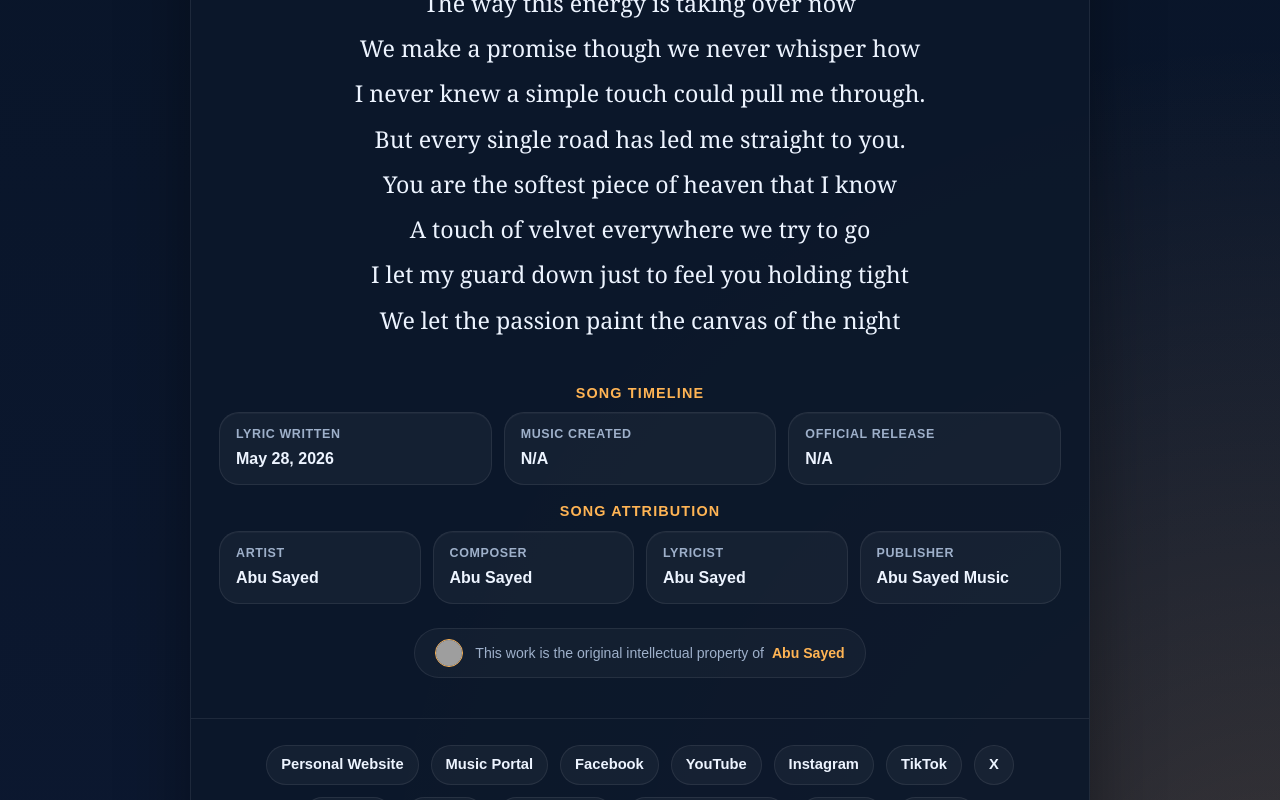
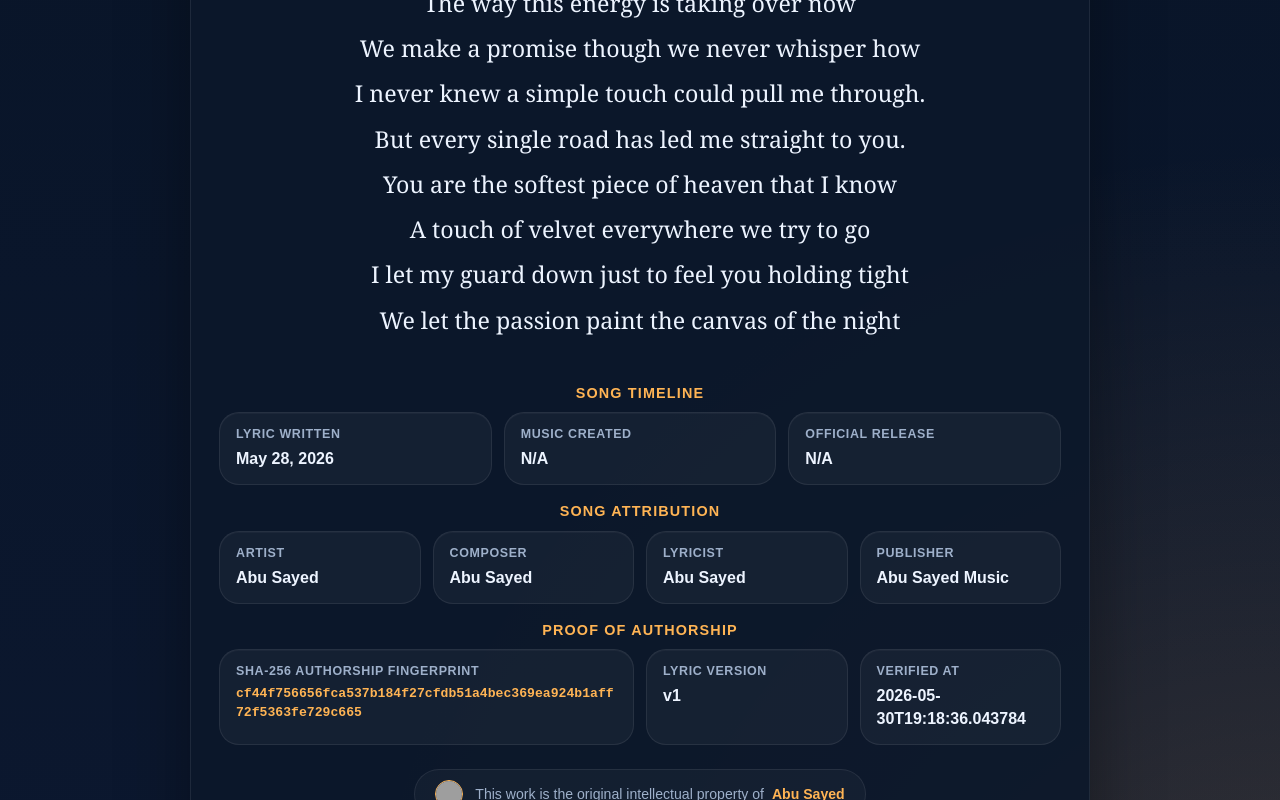
Before and after one commit to ImAbuSayed/touch-of-velvet, a plain HTML site: page index.html in a window 1280 px wide. Shown: the part 2000-2800 px from the top of the page. Drawn offline with Linux system fonts and the light colour scheme; grey boxes are pictures that could not be loaded.

Commit message:
feat: update song assets v1 with signed GPG commit [verified]

```diff
--- a/index.html
+++ b/index.html
@@ -14,9 +14,9 @@
     <meta name="keywords" content="Touch Of Velvet, Abu Sayed lyrics, original song lyrics, Abu Sayed original song, Abu Sayed lyricist, Abu Sayed composer, Abu Sayed songwriter, official lyrics">
     <meta name="robots" content="index,follow,max-snippet:-1,max-image-preview:large,max-video-preview:-1">
     <meta name="referrer" content="strict-origin-when-cross-origin">
-    <meta name="description" content="Discover the complete lyrics of &#x27;Touch Of Velvet&#x27;, a unique musical work by Abu Sayed, encompassing original composition and writing.">
+    <meta name="description" content="Official lyrics for &#x27;Touch Of Velvet&#x27;, an original song written, composed, created, and owned by Abu Sayed.">
     <meta property="og:title" content="Touch Of Velvet - Original Lyrics by Abu Sayed">
-    <meta property="og:description" content="Discover the complete lyrics of &#x27;Touch Of Velvet&#x27;, a unique musical work by Abu Sayed, encompassing original composition and writing.">
+    <meta property="og:description" content="Official lyrics for &#x27;Touch Of Velvet&#x27;, an original song written, composed, created, and owned by Abu Sayed.">
     <meta property="og:type" content="music.song">
     <meta property="og:url" content="https://imabusayed.github.io/touch-of-velvet/">
     <meta property="og:site_name" content="Abu Sayed Music">
@@ -24,7 +24,7 @@
     <meta name="last-modified" content="2026-05-28 20:00:04">
     <meta name="twitter:card" content="summary_large_image">
     <meta name="twitter:title" content="Touch Of Velvet - Original Lyrics by Abu Sayed">
-    <meta name="twitter:description" content="Discover the complete lyrics of &#x27;Touch Of Velvet&#x27;, a unique musical work by Abu Sayed, encompassing original composition and writing.">
+    <meta name="twitter:description" content="Official lyrics for &#x27;Touch Of Velvet&#x27;, an original song written, composed, created, and owned by Abu Sayed.">
     <link rel="canonical" href="https://imabusayed.github.io/touch-of-velvet/">
     <link rel="sitemap" type="application/xml" title="Sitemap" href="https://imabusayed.github.io/touch-of-velvet/sitemap.xml">
     <link rel="author" href="https://github.com/ImAbuSayed">
@@ -100,7 +100,7 @@
       "@id": "https://imabusayed.github.io/touch-of-velvet#webpage",
       "url": "https://imabusayed.github.io/touch-of-velvet/",
       "name": "Touch Of Velvet - Original Lyrics by Abu Sayed",
-      "description": "Discover the complete lyrics of 'Touch Of Velvet', a unique musical work by Abu Sayed, encompassing original composition and writing.",
+      "description": "Official lyrics for 'Touch Of Velvet', an original song written, composed, created, and owned by Abu Sayed.",
       "isPartOf": {
         "@id": "https://music.abusayed.com.bd/#website"
       },
@@ -537,7 +537,7 @@
 
         <div class="controls">
             <button class="btn-speak" id="speakBtn" title="Read the lyrics aloud"><span id="speakText">Read Aloud</span></button>
-            <a href="https://music.abusayed.com.bd/Licensing/?https://imabusayed.github.io/touch-of-velvet/" class="btn-license" title="Get licensing for this song" target="_blank">License this song: Touch Of Velvet</a>
+            <a href="https://music.abusayed.com.bd/Licensing/?https://imabusayed.github.io/touch-of-velvet/" class="btn-license" title="Get licensing for this song" target="_blank">Secure Licensing Rights for Touch Of Velvet</a>
 
         </div>
         <br>
@@ -612,6 +612,26 @@
             <div class="meta-card">
                 <span class="meta-label">Publisher</span>
                 <strong>Abu Sayed Music</strong>
+            </div>
+
+                </div>
+            </div>
+
+            <div class="details-block">
+                <div class="details-title">Proof of Authorship</div>
+                <div class="meta-grid">
+
+            <div class="meta-card" style="grid-column: span 2;">
+                <span class="meta-label">SHA-256 Authorship Fingerprint</span>
+                <strong style="word-break: break-all; font-family: monospace; font-size: 0.82rem; color: var(--accent);">cf44f756656fca537b184f27cfdb51a4bec369ea924b1aff72f5363fe729c665</strong>
+            </div>
+            <div class="meta-card">
+                <span class="meta-label">Lyric Version</span>
+                <strong>v1</strong>
+            </div>
+            <div class="meta-card">
+                <span class="meta-label">Verified At</span>
+                <strong>2026-05-30T19:18:36.043784</strong>
             </div>
 
                 </div>
```
Also changed, not shown: excerpts/Bridge-Preview.txt (added), excerpts/Chorus-Preview.txt (added), excerpts/Final-Chorus-Preview.txt (added), excerpts/Hook-Preview.txt (added), excerpts/Post-Chorus-2-Preview.txt (added), excerpts/Post-Chorus-Preview.txt (added), excerpts/Pre-Chorus-2-Preview.txt (added), excerpts/Pre-Chorus-Preview.txt (added), excerpts/Verse-1-Preview.txt (added), excerpts/Verse-2-Preview.txt (added), hashes.txt (added), llms.txt, lyrics_backup/2026-05-30_touch-of-velvet-v1.txt (added), manifest.json (added), 1 other file.
